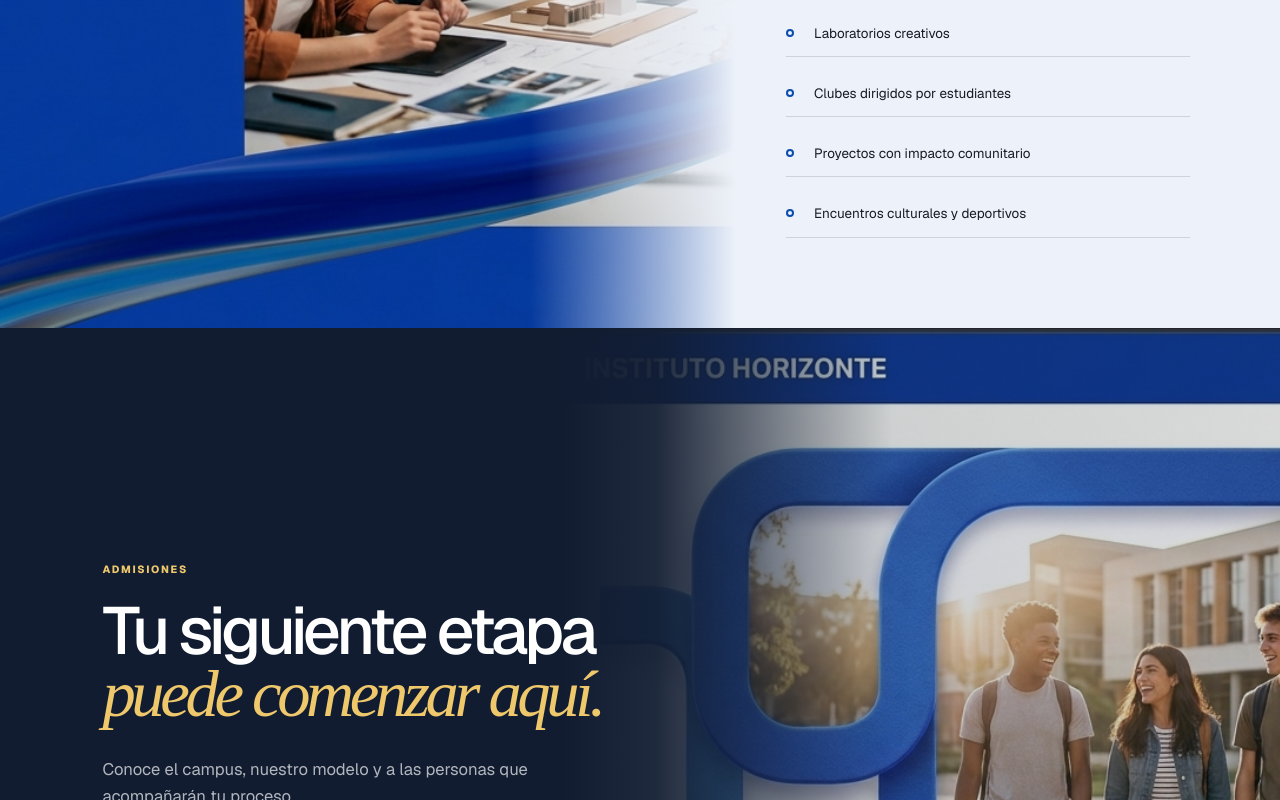
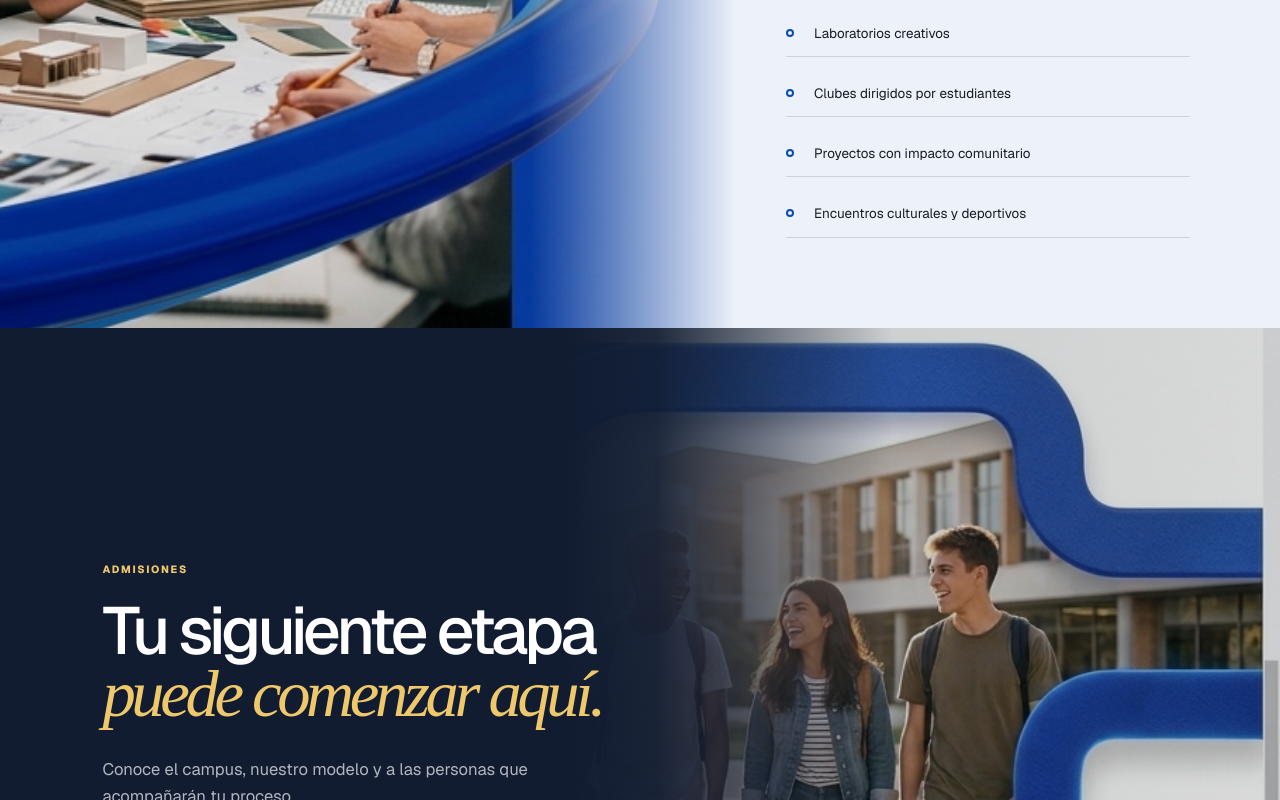
Before and after one commit to leoncenteno2009-sudo/instituto-horizonte-final, a Next.js app: page / in a window 1280 px wide. Shown: the part 7900-8700 px from the top of the page. Built offline with nearby package versions, Linux system fonts and the light colour scheme.

Commit message:
fix: crop keyframes to remove embedded page text

```diff
--- a/app/globals.css
+++ b/app/globals.css
@@ -235,7 +235,7 @@ img { display: block; max-width: 100%; }
 
 .life-section { display: grid; grid-template-columns: 1.15fr .85fr; min-height: 100svh; background: #edf2fa; }
 .life-image { position: relative; min-height: 100%; overflow: hidden; }
-.life-image img { width: 100%; height: 100%; object-fit: cover; object-position: 66% 50%; transform: scale(1.04); }
+.life-image img { width: 100%; height: 100%; object-fit: cover; object-position: 100% 50%; transform: scale(1.5); transform-origin: 100% 50%; }
 .life-image::after { content: ""; position: absolute; inset: 0; background: linear-gradient(90deg,transparent 72%,#edf2fa); }
 .life-copy { display: flex; flex-direction: column; justify-content: center; padding: 120px clamp(34px,7vw,110px) 90px 50px; }
 .life-copy > p:not(.section-kicker) { max-width: 560px; margin: 30px 0 0; color: var(--muted); font-size: 1.04rem; line-height: 1.6; }
@@ -245,7 +245,7 @@ img { display: block; max-width: 100%; }
 
 .admissions-section { position: relative; min-height: 100svh; display: grid; grid-template-columns: 1.08fr .92fr; align-items: center; gap: clamp(30px,6vw,100px); padding: 120px clamp(34px,8vw,130px); overflow: hidden; background: #111c31; color: white; }
 .admissions-visual { position: absolute; inset: 0 0 0 44%; overflow: hidden; }
-.admissions-visual img { width: 100%; height: 100%; object-fit: cover; object-position: 72% 58%; transform: scale(1.13); }
+.admissions-visual img { width: 100%; height: 100%; object-fit: cover; object-position: 100% 68%; transform: scale(1.35); transform-origin: 100% 68%; }
 .admissions-visual::after { content: ""; position: absolute; inset: 0; background: linear-gradient(90deg,#111c31 0,rgba(17,28,49,.94) 13%,rgba(17,28,49,.2) 46%,rgba(17,28,49,.16)); }
 .admissions-copy { position: relative; z-index: 2; grid-column: 1; max-width: 670px; }
 .admissions-copy .section-kicker { color: #efc86c; }
@@ -305,6 +305,7 @@ img { display: block; max-width: 100%; }
   .area-grid { grid-template-columns: repeat(2,1fr); }
   .life-section { grid-template-columns: 1fr; }
   .life-image { min-height: 70svh; }
+  .life-image img { object-position: 100% 50%; transform: scale(1.55); transform-origin: 100% 50%; }
   .life-image::after { background: linear-gradient(180deg,transparent 70%,#edf2fa); }
   .life-copy { padding: 80px 38px 100px; }
   .site-footer { grid-template-columns: 1fr 1fr; }
@@ -340,6 +341,7 @@ img { display: block; max-width: 100%; }
   .life-copy { padding: 68px 22px 90px; }
   .admissions-section { min-height: 105svh; display: flex; align-items: flex-end; padding: 110px 22px 55px; }
   .admissions-visual { inset: 0; }
+  .admissions-visual img { object-position: 90% 68%; transform: scale(1.25); transform-origin: 90% 68%; }
   .admissions-visual::after { background: linear-gradient(180deg,rgba(17,28,49,.14) 18%,#111c31 67%,#111c31); }
   .admissions-copy > div { gap: 16px; }
   .site-footer { grid-template-columns: 1fr; align-items: start; gap: 22px; padding: 52px 22px; }
--- a/app/layout.tsx
+++ b/app/layout.tsx
@@ -7,7 +7,7 @@ const geist = Geist({
   subsets: ["latin"],
 });
 
-const publicUrl = "https://leoncenteno2009-sudo.github.io/instituto-horizonte/";
+const publicUrl = "https://leoncenteno2009-sudo.github.io/instituto-horizonte-final/";
 
 export const metadata: Metadata = {
   metadataBase: new URL(publicUrl),
--- a/scripts/export-github-pages.mjs
+++ b/scripts/export-github-pages.mjs
@@ -5,7 +5,7 @@ import { fileURLToPath, pathToFileURL } from "node:url";
 const projectRoot = path.resolve(path.dirname(fileURLToPath(import.meta.url)), "..");
 const clientRoot = path.join(projectRoot, "dist", "client");
 const outputRoot = path.join(projectRoot, ".github-pages");
-const repository = process.env.GITHUB_REPOSITORY?.split("/")[1] || "instituto-horizonte";
+const repository = process.env.GITHUB_REPOSITORY?.split("/")[1] || "instituto-horizonte-final";
 const basePath = (process.env.PAGES_BASE_PATH || `/${repository}`).replace(/\/$/, "");
 const siteOrigin = process.env.PAGES_ORIGIN || "https://leoncenteno2009-sudo.github.io";
 
```
